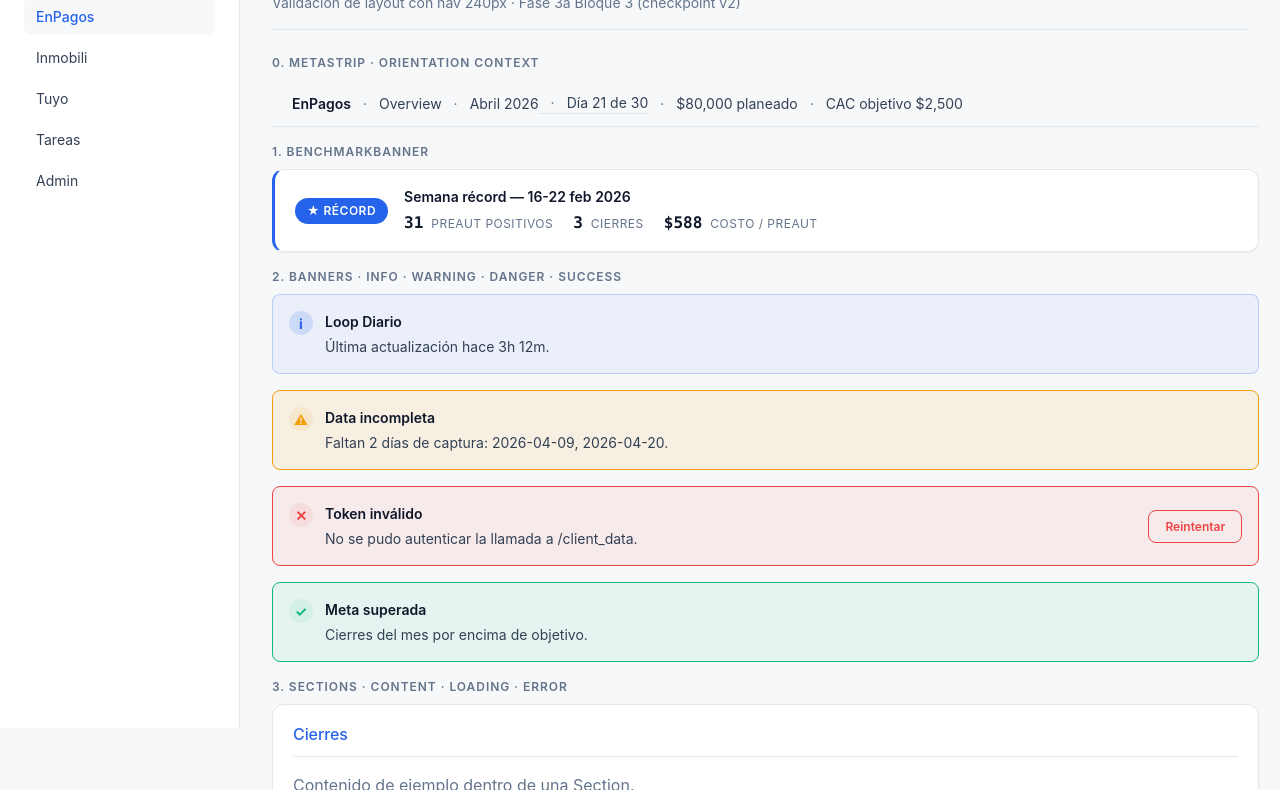
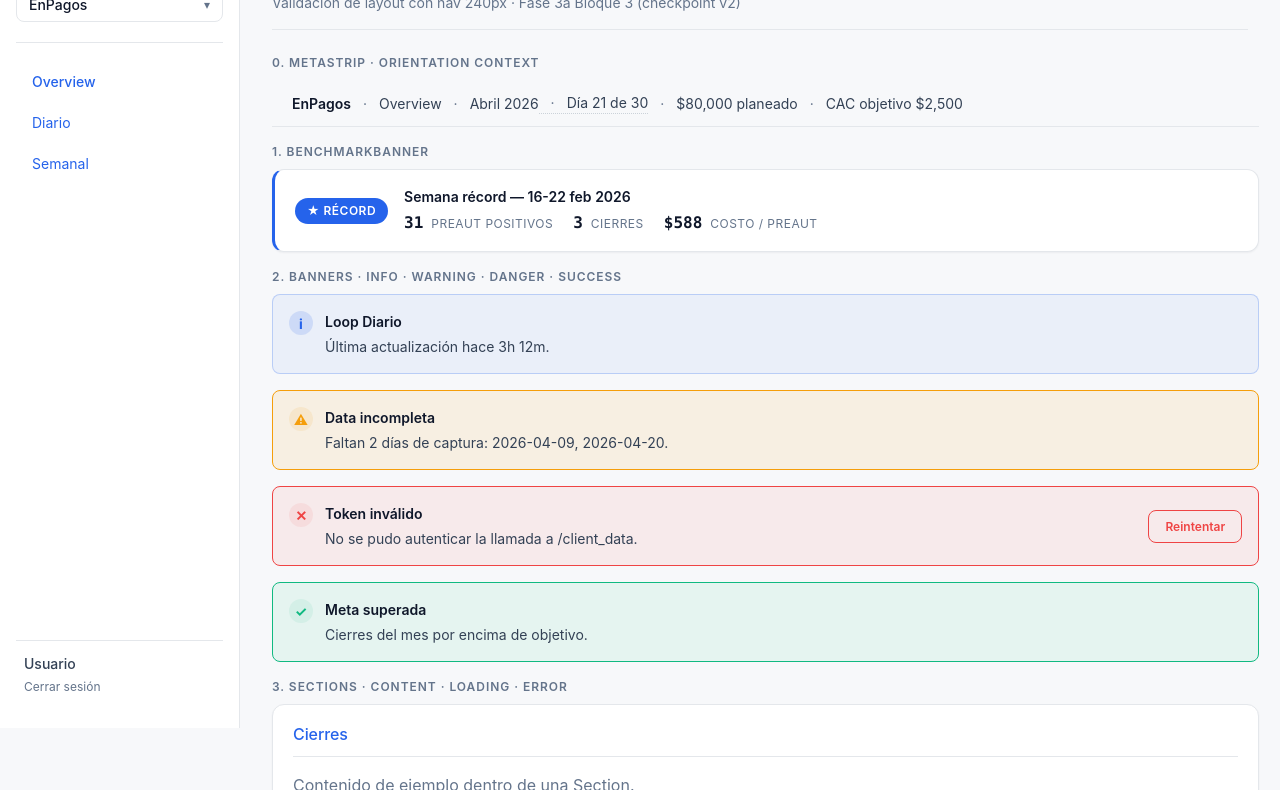
Before and after one commit to gmAnwar/optix, a plain HTML site: page assets/components/preview-with-nav.html in a window 1280 px wide. Shown: the part 72-862 px from the top of the page. Drawn offline with Linux system fonts and the light colour scheme.

Commit message:
fix(redesign): sidebar is module-level, not client list
Correctly scopes sidebar to show current client's views (Overview,
Diario, Semanal per ARQUITECTURA Optix v1 F0AU1FW7Q93). Client is
session scope via switcher in header, not a nav list.

Mock-only: switcher has no functionality, user footer is placeholder.

```diff
--- a/assets/components/preview-with-nav.html
+++ b/assets/components/preview-with-nav.html
@@ -22,42 +22,95 @@
   body { margin: 0; padding: 0; }
   .app-redesign { min-height: 100vh; }
 
-  /* --- MOCK SIDEBAR (visual only, no behavior) --- */
+  /* --- MOCK SIDEBAR (visual only, no behavior) ---
+     Scope: one client is fixed for the session; the sidebar lists
+     VIEWS of that client, not a list of clients. Client switcher at top. */
   .sidebar-mock {
     position: fixed;
     left: 0; top: 0;
     width: 240px; height: 100vh;
     background: var(--color-surface);
     border-right: 1px solid var(--color-border);
-    padding: var(--space-6);
+    padding: var(--space-5) var(--space-4);
     display: flex;
     flex-direction: column;
-    gap: var(--space-4);
+    gap: var(--space-3);
   }
-  .sidebar-mock h3 {
-    margin: 0;
+  .sidebar-mock__brand {
     font-size: var(--font-size-lg);
     font-weight: var(--font-weight-bold);
     color: var(--color-text-primary);
     letter-spacing: -0.02em;
+    padding: 0 var(--space-2);
   }
-  .sidebar-mock .sidebar-items {
+  .sidebar-mock__switcher {
+    display: flex;
+    align-items: center;
+    justify-content: space-between;
+    padding: var(--space-2) var(--space-3);
+    border: 1px solid var(--color-border);
+    border-radius: var(--radius-md);
+    background: var(--color-surface);
+    color: var(--color-text-primary);
+    font-size: var(--font-size-sm);
+    font-weight: var(--font-weight-medium);
+    cursor: pointer;
+    font-family: inherit;
+    width: 100%;
+    transition: border-color var(--transition-fast);
+  }
+  .sidebar-mock__switcher:hover { border-color: var(--color-border-strong); }
+  .sidebar-mock__switcher-caret {
+    color: var(--color-text-tertiary);
+    font-size: var(--font-size-xs);
+  }
+  .sidebar-mock__sep {
+    border: 0;
+    border-top: 1px solid var(--color-border);
+    margin: var(--space-2) 0;
+  }
+  .sidebar-mock__views {
     display: flex;
     flex-direction: column;
     gap: var(--space-1);
-    margin-top: var(--space-2);
   }
-  .sidebar-mock .sidebar-item {
-    padding: var(--space-2) var(--space-3);
+  .sidebar-mock__view {
+    padding: var(--space-2) var(--space-4);
     border-radius: var(--radius-md);
     font-size: var(--font-size-sm);
     color: var(--color-text-secondary);
+    cursor: pointer;
+    text-decoration: none;
+    transition: background var(--transition-fast), color var(--transition-fast);
   }
-  .sidebar-mock .sidebar-item.active {
-    background: var(--color-bg);
+  .sidebar-mock__view:hover {
+    background: var(--color-surface-raised);
+    color: var(--color-text-primary);
+  }
+  .sidebar-mock__view--active {
+    background: var(--color-surface-raised);
     color: var(--color-accent);
     font-weight: var(--font-weight-medium);
   }
+  .sidebar-mock__footer {
+    margin-top: auto;
+    padding: var(--space-3) var(--space-2);
+    border-top: 1px solid var(--color-border);
+    display: flex;
+    flex-direction: column;
+    gap: var(--space-1);
+  }
+  .sidebar-mock__user {
+    font-size: var(--font-size-sm);
+    color: var(--color-text-secondary);
+    font-weight: var(--font-weight-medium);
+  }
+  .sidebar-mock__signout {
+    font-size: var(--font-size-xs);
+    color: var(--color-text-tertiary);
+    cursor: pointer;
+  }
+  .sidebar-mock__signout:hover { color: var(--color-text-secondary); }
 
   /* --- MAIN content offset --- */
   .page-main {
@@ -170,15 +223,24 @@
 <body>
 <div class="app-redesign">
 
-  <!-- MOCK SIDEBAR — visual only, no behavior -->
+  <!-- MOCK SIDEBAR — visual only, no behavior.
+       Scope: lists views of the current client, not the client list.
+       Client is session scope via the switcher below. -->
   <aside class="sidebar-mock" aria-label="Mock navigation">
-    <h3>Optix</h3>
-    <div class="sidebar-items">
-      <div class="sidebar-item active">EnPagos</div>
-      <div class="sidebar-item">Inmobili</div>
-      <div class="sidebar-item">Tuyo</div>
-      <div class="sidebar-item">Tareas</div>
-      <div class="sidebar-item">Admin</div>
+    <div class="sidebar-mock__brand">Optix</div>
+    <button type="button" class="sidebar-mock__switcher" aria-haspopup="listbox" aria-expanded="false">
+      <span>EnPagos</span>
+      <span class="sidebar-mock__switcher-caret" aria-hidden="true">▾</span>
+    </button>
+    <hr class="sidebar-mock__sep">
+    <nav class="sidebar-mock__views" aria-label="Vistas del cliente">
+      <a class="sidebar-mock__view sidebar-mock__view--active" aria-current="page">Overview</a>
+      <a class="sidebar-mock__view">Diario</a>
+      <a class="sidebar-mock__view">Semanal</a>
+    </nav>
+    <div class="sidebar-mock__footer">
+      <div class="sidebar-mock__user">Usuario</div>
+      <div class="sidebar-mock__signout">Cerrar sesión</div>
     </div>
   </aside>
 
```
